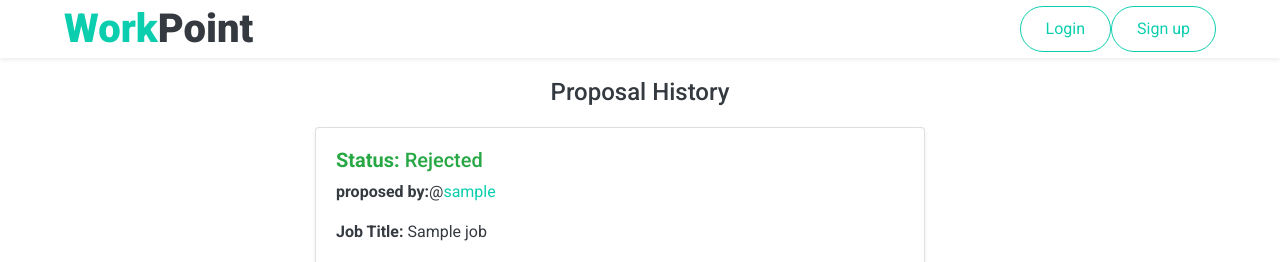
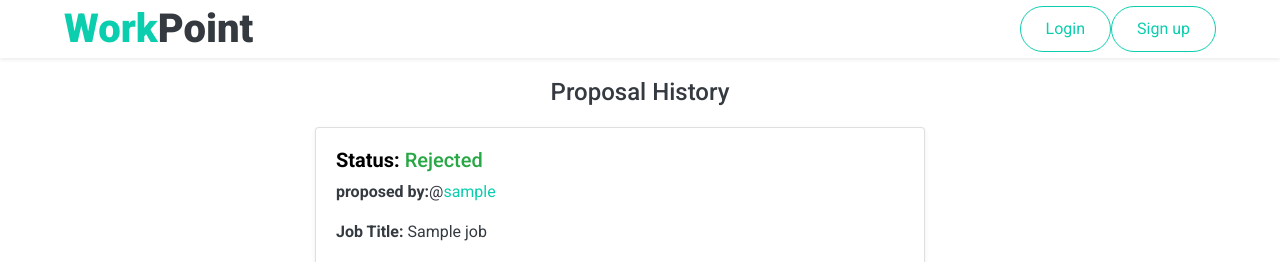
Before and after one commit to arjun-234/work_point_front, a Django app: template freelance/jobpoint_client/templates/proposal_history.html in a window 1280 px wide. Shown: the top 262 px of the page. Run offline with Django 4.2, Linux system fonts and the light colour scheme; the template is opened without the code that fills it: most values are stand-ins (such as "Sample title", 1, 10 or a date in 2020); some libraries are stand-ins or nearby versions.

Commit message:
Update proposal_history.html

```diff
--- a/freelance/jobpoint_client/templates/proposal_history.html
+++ b/freelance/jobpoint_client/templates/proposal_history.html
@@ -30,7 +30,7 @@
                  <div class="col-md-6" style="margin-left: 300px; margin-top:20px;" >
                     <div class="card flex-md-row mb-4 shadow-sm h-md-250">
                       <div class="card-body d-flex flex-column align-items-start">
-                          <h5 class="d-inline-block mb-2 text-success"><b>Status:</b> {% if i.is_accepted == True %}Accepted{% else %}Rejected{% endif %}</h5>
+                          <h5 class="d-inline-block mb-2 text-success"><b style="color: black;">Status:</b> {% if i.is_accepted == True %}Accepted{% else %}Rejected{% endif %}</h5>
                         <p class="text-dark" > <b>proposed by:</b>@<a href="user_profile/{{i.user.id}}">{{i.user.username}}</a></p>
                         <p class="text-dark" > <b>Job Title:</b> {{i.job.title}}</p>
                         <p class="text-dark" > <b>Job Descripton:</b> {{i.job.description|linebreaks}}</p>
```
